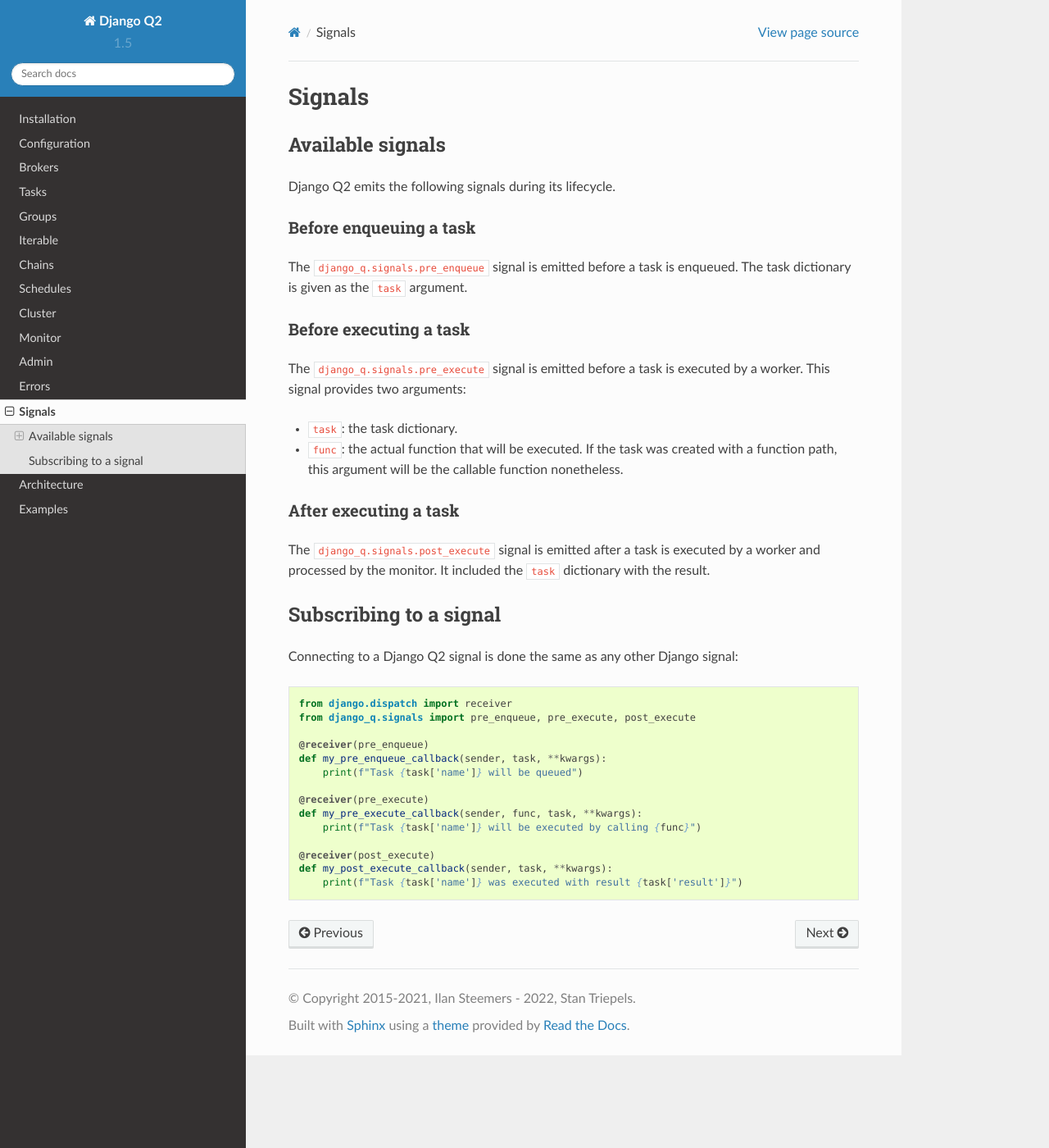
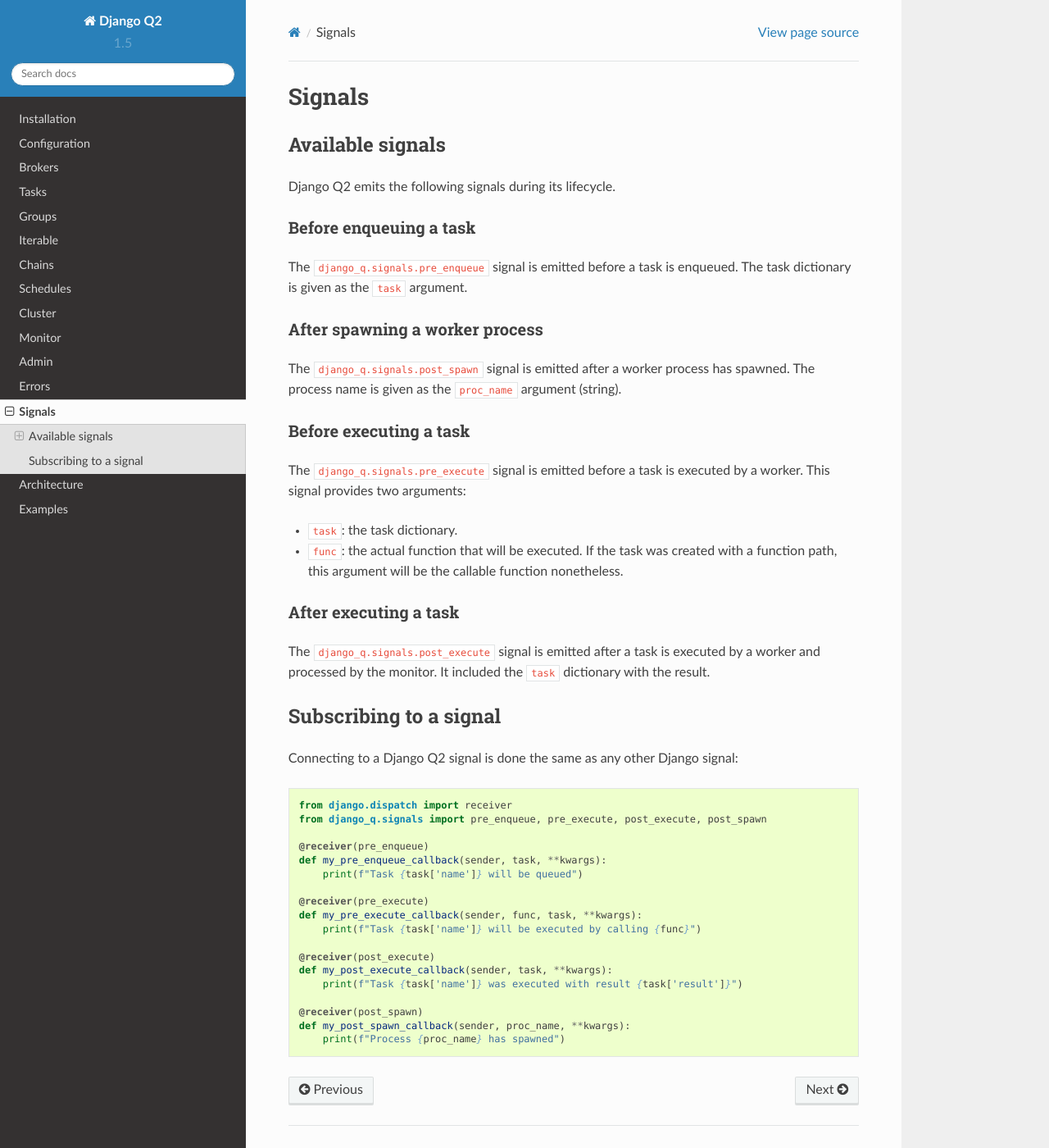
Before and after one commit to Koed00/django-q, a Sphinx documentation site: the page built from docs/signals.rst, in a window 1280 px wide and 1400 px high. Shown: the whole window at 82% size. Built offline with Sphinx 7.4.7 and the Read the Docs theme 2.0.0, drawn with Linux system fonts in a browser that asks for light colours.

Commit message:
Post spawn docs (#95)

```diff
--- a/docs/signals.rst
+++ b/docs/signals.rst
@@ -12,6 +12,12 @@
 
 The ``django_q.signals.pre_enqueue`` signal is emitted before a task is
 enqueued. The task dictionary is given as the ``task`` argument.
+
+After spawning a worker process
+"""""""""""""""""""""""""""""""
+
+The ``django_q.signals.post_spawn`` signal is emitted after a worker process has
+spawned. The process name is given as the ``proc_name`` argument (string).
 
 Before executing a task
 """""""""""""""""""""""
@@ -37,7 +43,7 @@
 signal::
 
     from django.dispatch import receiver
-    from django_q.signals import pre_enqueue, pre_execute, post_execute
+    from django_q.signals import pre_enqueue, pre_execute, post_execute, post_spawn
 
     @receiver(pre_enqueue)
     def my_pre_enqueue_callback(sender, task, **kwargs):
@@ -50,3 +56,7 @@
     @receiver(post_execute)
     def my_post_execute_callback(sender, task, **kwargs):
         print(f"Task {task['name']} was executed with result {task['result']}")
+
+    @receiver(post_spawn)
+    def my_post_spawn_callback(sender, proc_name, **kwargs):
+        print(f"Process {proc_name} has spawned")
```
